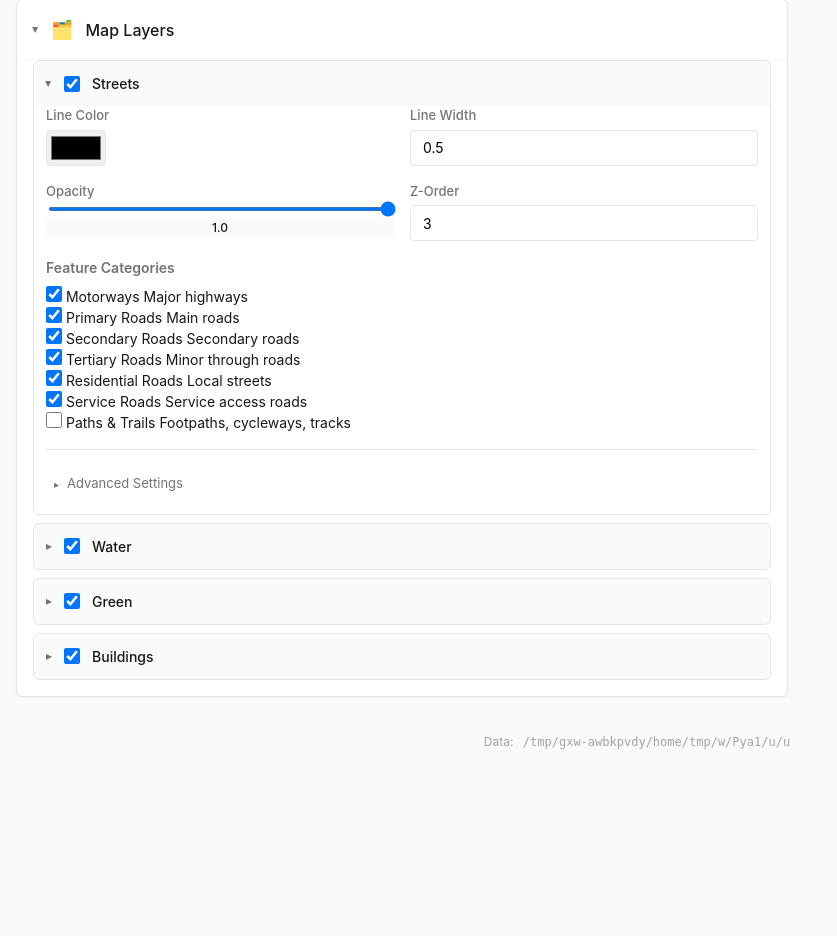
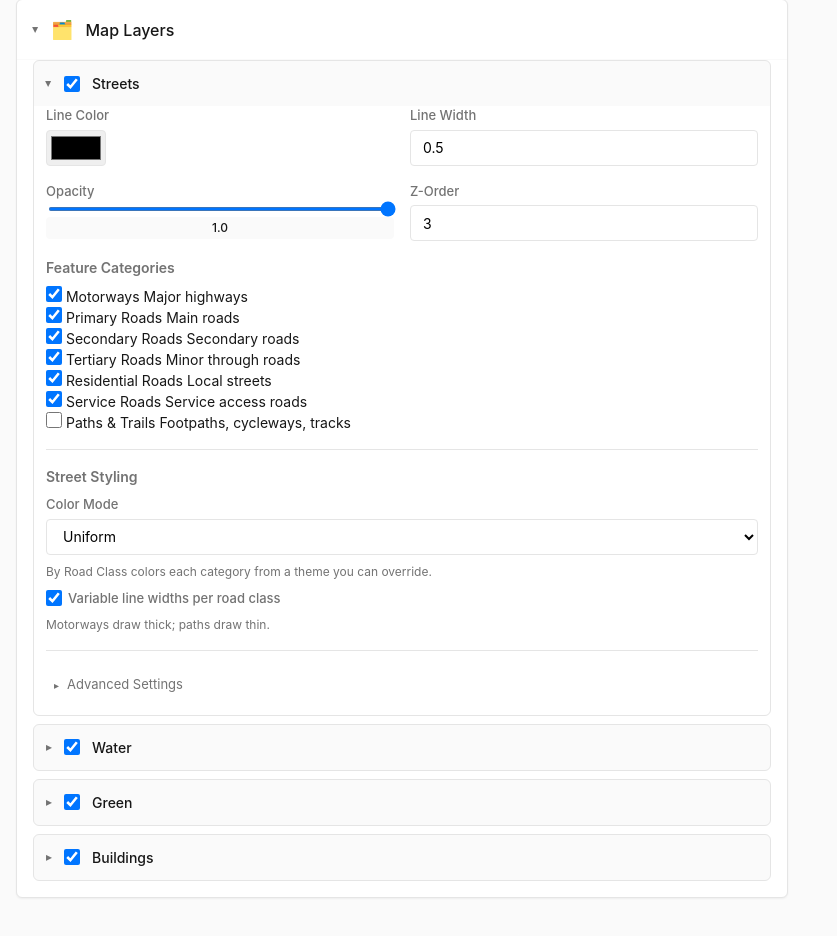
Before and after one commit to frankwoconnor/map_generator, a Flask app: page / in a window 1280 px wide, after a click on "Streets". Shown: the part 1432-2368 px from the top of the page, without its empty margins (0-837 px from the left). Before the commit the page ends 2181 px from the top, so only its background shows below. Run offline with Flask 3, Linux system fonts and the light colour scheme.

Commit message:
feat: per-class street styling (by road class colors + variable widths)
Adds UI options extending the buildings auto-styling machinery to streets:
- Color Mode: Uniform (single edgecolor) or By Road Class (color per class)
- Variable line widths per road class (already the engine default; now a UI toggle)
- Color themes via the existing palette system, with per-class color overrides
  and per-category absolute width overrides in the studio

New map_core/core/street_styling.py centralizes the road-class -> color mapping
(darkest palette color on Motorways; minor classes keep the lightest color)
so the CLI engine and web studio agree. plot.py's per-class width hierarchy now
honors category_widths overrides, respects the variable_widths flag, and
applies per-class colors in by_class mode. StreetsConfig gained the new keys so
they survive style normalization.

```diff
--- a/app.py
+++ b/app.py
@@ -26,6 +26,8 @@ from map_core.core.palettes import (add_palette, get_palette,
                                     get_palette_names, load_palettes,
                                     remove_palette, set_palettes_file_path,
                                     validate_palette_colors)
+from map_core.core.street_styling import (STREET_CATEGORIES,
+                                          street_category_colors)
 
 # Initialize palettes with the correct path
 palettes_dir = Path(__file__).parent / "config" / "palettes"
@@ -97,6 +99,13 @@ def load_style() -> Dict[str, Any]:
             "zorder": 3,
             "simplify_tolerance": 0.0,
             "min_size_threshold": 0.0,
+            # Per-class street styling defaults (see street_styling.py).
+            "style_mode": "uniform",
+            "variable_widths": True,
+            "street_palette": "",
+            "class_colors": {},
+            "category_widths": {},
+            "linewidths": {},
         },
     )
     layers_settings.setdefault(
@@ -222,6 +231,7 @@ def _index_context(style: Dict[str, Any], **extra: Any) -> Dict[str, Any]:
             style.get("location", {}).get("pbf_folder", DEFAULT_PBF_FOLDER)
         ),
         "feature_manager": feature_visibility_manager,
+        "street_classes": _street_class_table(style),
         "default_pbf_folder": DEFAULT_PBF_FOLDER,
         "data_root": str(paths.data_root()),
         "runs": runs,
@@ -326,6 +336,7 @@ def _update_style_from_form(
     _update_generic_layer_settings(style, form, "streets")
     _update_generic_layer_settings(style, form, "water")
     _update_generic_layer_settings(style, form, "green")
+    _update_streets_settings(style, form)
     _update_buildings_settings(style, form)
     _update_feature_visibility_from_form(form)  # New call
     # The new generic layer settings function handles filters, so the specific processing one is removed.
@@ -559,6 +570,69 @@ def _update_generic_layer_settings(
 
     # Tag-based filters are now handled by the feature_visibility_manager
     # _update_layer_tag_filters(style, form, layer_name)
+
+
+def _update_streets_settings(style: Dict[str, Any], form: Mapping[str, str]) -> None:
+    """Update the per-class street styling settings (mode, palette, overrides)."""
+    streets = style.setdefault("layers", {}).setdefault("streets", {})
+
+    # Color mode: "uniform" (single edgecolor) or "by_class" (color per class).
+    streets["style_mode"] = _parse_form_field(
+        form, "streets_style_mode", "uniform", str
+    )
+    if streets["style_mode"] not in ("uniform", "by_class"):
+        streets["style_mode"] = "uniform"
+
+    # Variable per-class line widths.
+    streets["variable_widths"] = "streets_variable_widths" in form
+
+    # Theme palette ("" = default grey importance ramp).
+    streets["street_palette"] = _parse_form_field(
+        form, "streets_street_palette", "", str
+    )
+
+    # Per-category color overrides from the class table. The form always
+    # submits every row, so an empty value clears a previous override.
+    class_colors = {}
+    for cat_id, _label, _highways in STREET_CATEGORIES:
+        color = (form.get(f"streets_class_color_{cat_id}") or "").strip()
+        if color:
+            class_colors[cat_id] = color
+    streets["class_colors"] = class_colors
+
+    # Per-category absolute width overrides (blank = automatic hierarchy).
+    category_widths = {}
+    for cat_id, _label, _highways in STREET_CATEGORIES:
+        raw = (form.get(f"streets_category_width_{cat_id}") or "").strip()
+        if not raw:
+            continue
+        try:
+            w = float(raw)
+        except ValueError:
+            continue
+        if w > 0:
+            category_widths[cat_id] = w
+    streets["category_widths"] = category_widths
+
+
+def _street_class_table(style: Dict[str, Any]) -> List[Dict[str, Any]]:
+    """Build the per-class color/width rows the studio renders for streets."""
+    streets = style.get("layers", {}).get("streets", {}) or {}
+    edgecolor = streets.get("edgecolor", "#000000")
+    cat_colors = street_category_colors(edgecolor, streets)
+    cat_widths = streets.get("category_widths", {}) or {}
+
+    table = []
+    for cat_id, label, _highways in STREET_CATEGORIES:
+        table.append(
+            {
+                "id": cat_id,
+                "label": label,
+                "color": cat_colors.get(cat_id, edgecolor),
+                "width": cat_widths.get(cat_id, ""),
+            }
+        )
+    return table
 
 
 def _update_buildings_settings(style: Dict[str, Any], form: Mapping[str, str]) -> None:
--- a/static/app.js
+++ b/static/app.js
@@ -14,6 +14,7 @@ function init() {
     initPBFScanner();
     initRangeSliders();
     initBuildingStyleMode(data);
+    initStreetStyleMode(data);
     loadPalettes(data);
     initPresetManagement();
     initRunGallery();
@@ -1112,8 +1113,46 @@ function createCategoryItem(index, data = {}) {
 }
 
 // ============================================================================
+// Street Style Mode (By Road Class / Uniform)
+// ============================================================================
+
+function initStreetStyleMode(data) {
+    const modeSelect = document.getElementById('streets_style_mode');
+    if (!modeSelect) return;
+
+    const byClassSection = document.getElementById('streets-by-class-section');
+    const paletteSelect = document.getElementById('streets_street_palette');
+
+    function updateVisibility() {
+        const byClass = modeSelect.value === 'by_class';
+        if (byClassSection) byClassSection.style.display = byClass ? 'block' : 'none';
+    }
+
+    // Picking a palette re-fills every class color picker with that theme
+    // (darkest on Motorways; classes beyond the palette keep the lightest
+    // color). The individual pickers can then be tweaked as overrides.
+    function assignPaletteToClasses() {
+        if (!paletteSelect) return;
+        const colors = (cachedPalettes[paletteSelect.value] || []).slice().reverse();
+        if (!colors.length) return;
+        document.querySelectorAll('[data-street-class]').forEach((row, idx) => {
+            const input = document.getElementById('streets_class_color_' + row.dataset.streetClass);
+            if (input) {
+                input.value = colors[Math.min(idx, colors.length - 1)];
+            }
+        });
+    }
+
+    modeSelect.addEventListener('change', updateVisibility);
+    if (paletteSelect) paletteSelect.addEventListener('change', assignPaletteToClasses);
+    updateVisibility();
+}
+
+// ============================================================================
 // Palette Loading
 // ============================================================================
+
+let cachedPalettes = {};
 
 async function loadPalettes(data) {
     try {
@@ -1124,21 +1163,27 @@ async function loadPalettes(data) {
         if (!result.success) throw new Error('Palette API error');
 
         const palettes = result.palettes;
+        cachedPalettes = palettes;
 
         // Populate selects
         populatePaletteSelect('auto_size_palette', 'auto_size_palette_preview',
                             palettes, data.autoSizePalette);
         populatePaletteSelect('auto_distance_palette', 'auto_distance_palette_preview',
                             palettes, data.autoDistancePalette);
+        populatePaletteSelect('streets_street_palette', 'streets_street_palette_preview',
+                            palettes, data.streetPalette);
 
     } catch (error) {
         console.error('Error loading palettes:', error);
         // Fallback to server-rendered data
         if (data.palettes && Object.keys(data.palettes).length > 0) {
+            cachedPalettes = data.palettes;
             populatePaletteSelect('auto_size_palette', 'auto_size_palette_preview',
                                 data.palettes, data.autoSizePalette);
             populatePaletteSelect('auto_distance_palette', 'auto_distance_palette_preview',
                                 data.palettes, data.autoDistancePalette);
+            populatePaletteSelect('streets_street_palette', 'streets_street_palette_preview',
+                                data.palettes, data.streetPalette);
         }
     }
 }
@@ -1362,5 +1407,22 @@ function getStyleFromForm() {
         });
     }
 
+    // Handle complex street settings
+    if (style.layers.streets) {
+        style.layers.streets.style_mode = data.streets_style_mode || 'uniform';
+        style.layers.streets.variable_widths = formData.has('streets_variable_widths');
+        style.layers.streets.street_palette = data.streets_street_palette || '';
+        style.layers.streets.class_colors = {};
+        style.layers.streets.category_widths = {};
+        document.querySelectorAll('[data-street-class]').forEach(row => {
+            const catId = row.dataset.streetClass;
+            style.layers.streets.class_colors[catId] = data[`streets_class_color_${catId}`];
+            const widthRaw = data[`streets_category_width_${catId}`];
+            if (widthRaw && widthRaw.trim() !== '') {
+                style.layers.streets.category_widths[catId] = parseFloat(widthRaw);
+            }
+        });
+    }
+
     return style;
 }
--- a/static/styles.css
+++ b/static/styles.css
@@ -635,6 +635,58 @@ output {
 }
 
 /* ============================================================================
+   Streets Styling
+   ========================================================================= */
+
+.streets-styling {
+    margin-top: var(--space-lg);
+    padding-top: var(--space-lg);
+    border-top: 1px solid var(--border);
+}
+
+.checkbox-field {
+    margin-top: var(--space-sm);
+}
+
+.checkbox-field label {
+    display: flex;
+    align-items: center;
+    gap: 6px;
+    font-weight: 500;
+}
+
+.class-table {
+    width: 100%;
+    border-collapse: collapse;
+    margin: var(--space-sm) 0;
+    font-size: 13px;
+}
+
+.class-table th,
+.class-table td {
+    border: 1px solid var(--border);
+    padding: 4px 8px;
+    text-align: left;
+}
+
+.class-table th {
+    font-weight: 600;
+    background: var(--bg-alt, #f6f8fa);
+}
+
+.class-table td input[type="color"] {
+    padding: 0;
+    width: 44px;
+    height: 26px;
+    border: 1px solid var(--border);
+    background: none;
+}
+
+.class-table td input[type="number"] {
+    width: 84px;
+}
+
+/* ============================================================================
    Advanced Settings
    ========================================================================= */
 
--- a/templates/index.html
+++ b/templates/index.html
@@ -424,6 +424,67 @@
                             </div>
                             {% endif %}
 
+                            <!-- Streets Special Settings -->
+                            {% if layer_name == 'streets' %}
+                            <div class="streets-styling">
+                                <h4>Street Styling</h4>
+                                <div class="form-field">
+                                    <label for="streets_style_mode">Color Mode</label>
+                                    <select id="streets_style_mode" name="streets_style_mode">
+                                        {% set street_mode = layer_config.style_mode | default('uniform') %}
+                                        <option value="uniform" {% if street_mode == 'uniform' %}selected{% endif %}>Uniform</option>
+                                        <option value="by_class" {% if street_mode == 'by_class' %}selected{% endif %}>By Road Class</option>
+                                    </select>
+                                    <span class="field-hint">By Road Class colors each category from a theme you can override.</span>
+                                </div>
+
+                                <div class="form-field checkbox-field">
+                                    <label>
+                                        <input type="checkbox" name="streets_variable_widths"
+                                               {% if layer_config.variable_widths | default(true) %}checked{% endif %}>
+                                        Variable line widths per road class
+                                    </label>
+                                    <span class="field-hint">Motorways draw thick; paths draw thin.</span>
+                                </div>
+
+                                <div id="streets-by-class-section" class="color-mode-section">
+                                    <div class="form-field">
+                                        <label for="streets_street_palette">Color Palette</label>
+                                        <select id="streets_street_palette" name="streets_street_palette">
+                                            <option value="">-- Default (grayscale ramp) --</option>
+                                        </select>
+                                        <div class="palette-preview" id="streets_street_palette_preview"></div>
+                                        <span class="field-hint">Picking a palette re-fills the class colors below; tweak any row to override it.</span>
+                                    </div>
+                                    <div class="form-field">
+                                        <label>Road Class Colors &amp; Widths</label>
+                                        <table class="class-table">
+                                            <thead>
+                                                <tr><th>Class</th><th>Color</th><th>Width</th></tr>
+                                            </thead>
+                                            <tbody>
+                                                {% for sc in street_classes %}
+                                                <tr data-street-class="{{ sc.id }}">
+                                                    <td>{{ sc.label }}</td>
+                                                    <td>
+                                                        <input type="color" name="streets_class_color_{{ sc.id }}"
+                                                               value="{{ sc.color }}">
+                                                    </td>
+                                                    <td>
+                                                        <input type="number" step="0.05" min="0"
+                                                               name="streets_category_width_{{ sc.id }}"
+                                                               value="{{ sc.width }}" placeholder="auto">
+                                                    </td>
+                                                </tr>
+                                                {% endfor %}
+                                            </tbody>
+                                        </table>
+                                        <span class="field-hint">Blank widths use the automatic hierarchy scaled from the layer Line Width.</span>
+                                    </div>
+                                </div>
+                            </div>
+                            {% endif %}
+
                             <!-- Buildings Special Settings -->
                             {% if layer_name == 'buildings' %}
                             <div class="buildings-styling">
@@ -640,6 +701,8 @@
             "buildingMode": {{ style.layers.buildings.auto_style_mode | default('manual') | tojson | safe }},
             "autoSizePalette": {{ style.layers.buildings.auto_size_palette | default('') | tojson | safe }},
             "autoDistancePalette": {{ style.layers.buildings.auto_distance_palette | default('') | tojson | safe }},
+            "streetStyleMode": {{ style.layers.streets.style_mode | default('uniform') | tojson | safe }},
+            "streetPalette": {{ style.layers.streets.street_palette | default('') | tojson | safe }},
             "dataRoot": {{ data_root | default('') | tojson | safe }}
         }
         </script>
```
Also changed, not shown: config/schemas/style_schema.py (+8 -0 lines), map_core/core/plot.py (+72 -16 lines), map_core/core/street_styling.py (added, +126 -0 lines), tests/unit/test_street_styling.py (added, +189 -0 lines), tests/unit/test_style_schema.py (+30 -0 lines).
